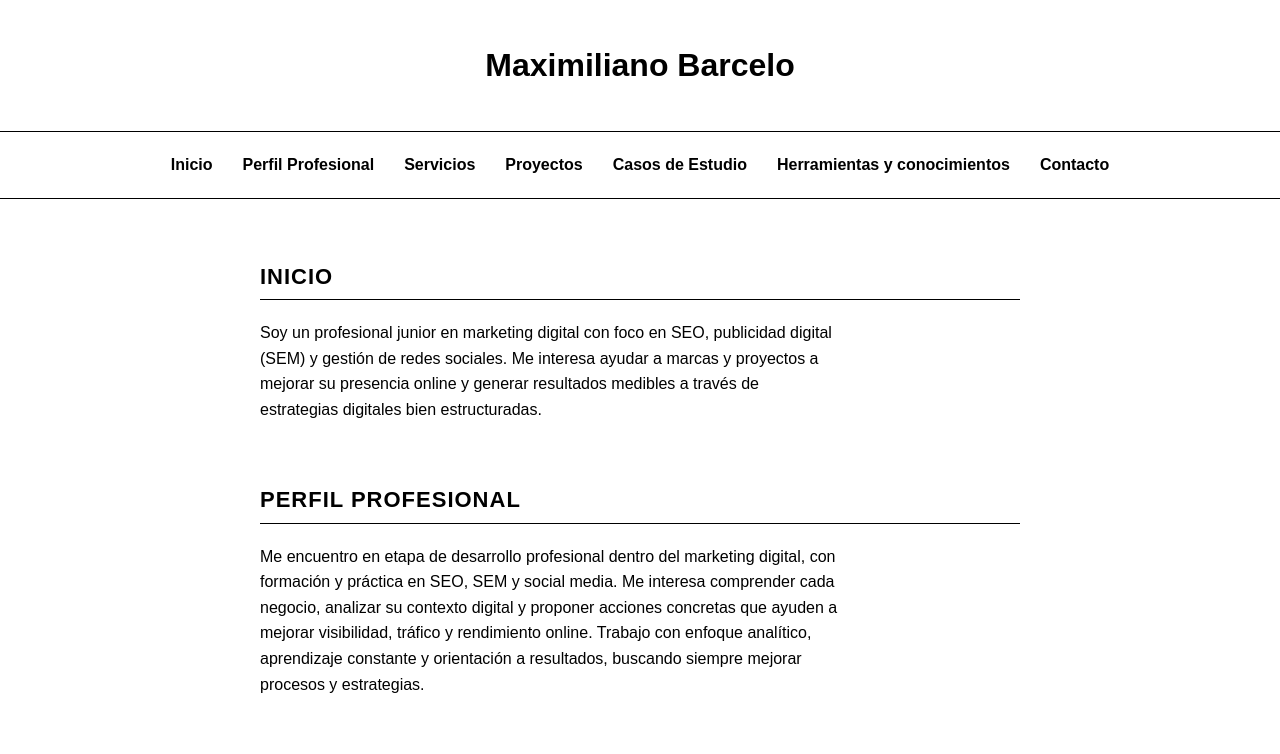
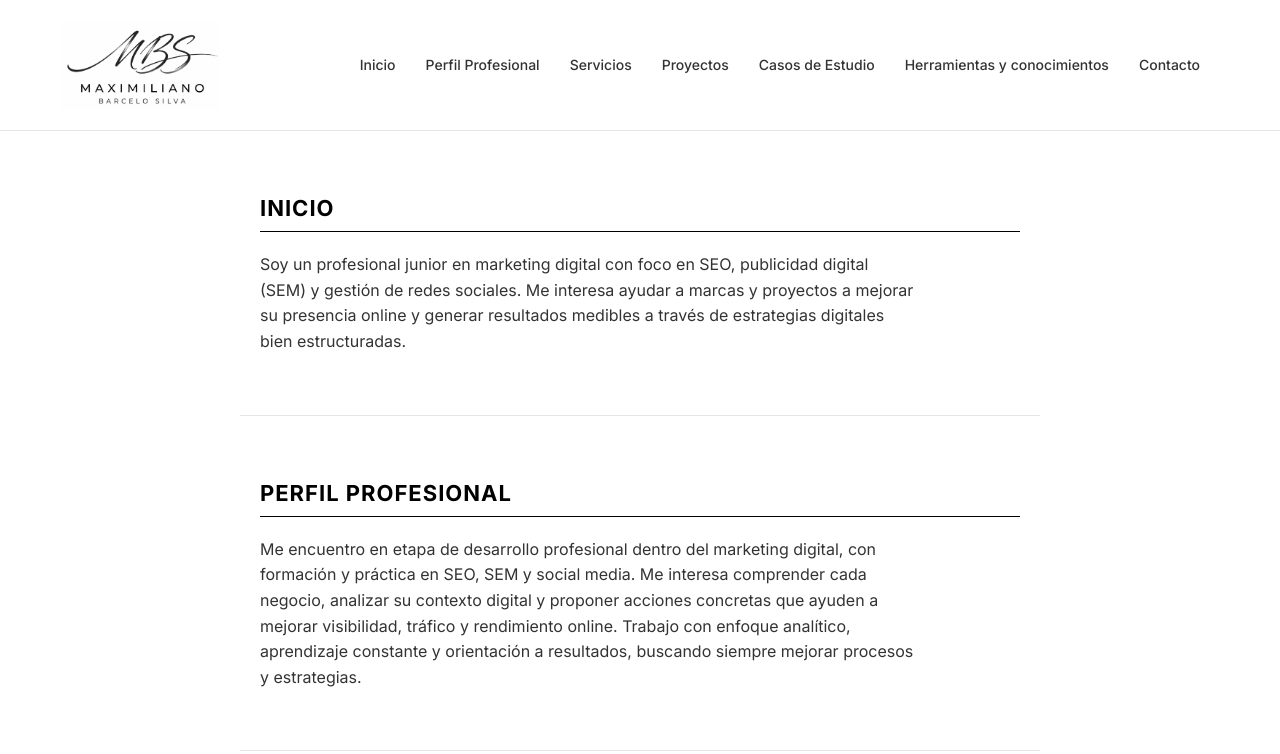
Before and after one commit to MaxiBarcelo1933/portfolio, a plain HTML site: page index.html in a window 1280 px wide. Shown: the top 754 px of the page. Drawn offline with nearby package versions, Linux system fonts and the light colour scheme.

Commit message:
Add files via upload

```diff
--- a/index.html
+++ b/index.html
@@ -3,15 +3,26 @@
 <head>
     <meta charset="UTF-8">
     <meta name="viewport" content="width=device-width, initial-scale=1.0">
+    <link rel="preconnect" href="https://fonts.googleapis.com">
+    <link rel="preconnect" href="https://fonts.gstatic.com" crossorigin>
+    <link href="https://fonts.googleapis.com/css2?family=Inter:wght@300;400;500;600;700&display=swap" rel="stylesheet">
+
     <link rel="stylesheet" href="style.css">
     <title>Maximiliano Barcelo</title>
 </head>
 <body>
-    <header>
-        <h1>Maximiliano Barcelo</h1>
-    </header>
+    <header class="header">
+        <div class="header-inner">
+        <img src="Logo.png" alt="Logo Maximiliano Barcelo" class="logo">
 
-    <nav>
+       <button class="menu-toggle" aria-label="Abrir menú">
+    <span></span>
+    <span></span>
+    <span></span>
+</button>
+
+
+    <nav class="nav">
         <ul>
             <li><a href="#Inicio">Inicio</a></li>
 
@@ -28,7 +39,8 @@
             <li><a href="#Contacto">Contacto</a></li>
         </ul>
     </nav>
-
+    </div>
+</header>
     <section id="Inicio" class="section-hidden">
         <h2>Inicio</h2>
         <p>Soy un profesional junior en marketing digital con foco en SEO, publicidad digital (SEM) y gestión de redes sociales. Me interesa ayudar a marcas y proyectos a mejorar su presencia online y generar resultados medibles a través de estrategias digitales bien estructuradas.</p>
--- a/script.js
+++ b/script.js
@@ -42,3 +42,10 @@ $(window).on('scroll', function () {
     });
 
 });
+
+ const toggle = document.querySelector('.menu-toggle');
+    const nav = document.querySelector('.nav');
+
+    toggle.addEventListener('click', () => {
+        nav.classList.toggle('active');
+    });
--- a/style.css
+++ b/style.css
@@ -5,26 +5,71 @@
 }
 
 body {
-    font-family: Arial, Helvetica, sans-serif;
-    background-color: #ffffff;
-    color: #000000;
+    font-family: 'Inter', system-ui, sans-serif;
+    background-color: var(--white);
+    color: var(--gray-dark);
     line-height: 1.6;
 }
 
-header {
-    padding: 40px 20px;
-    text-align: center;
-    border-bottom: 1px solid #000;
+.menu-toggle {
+    display: flex;
+    background: none;
+    border: none;
+    font-size: 24px;
+    cursor: pointer;
 }
+
+
+p {
+    font-size: 16px;
+    font-weight: 400;
+    color: var(--gray-dark);
+    max-width: 65ch;
+}
+
+footer p {
+    color: var(--gray-medium);
+}
+
+.header {
+    border-bottom: 1px solid var(--gray-light);
+}
+.header-inner {
+    max-width: 1200px;
+    margin: 0 auto;
+    padding: 20px;
+    display: flex;
+    align-items: center;
+    justify-content: space-between;
+}
+
+.logo {
+    height: 90px;
+    width: auto;
+}
+
 
 header h1 {
     font-size: 32px;
-    font-weight: bold;
+    font-weight: 600;
+    color: var(--black);
 }
 
-nav {
-    border-bottom: 1px solid #000;
+section h2 {
+    font-size: 22px;
+    font-weight: 500;
+    color: var(--black);
+    margin-bottom: 20px;
+    border-bottom: 1px solid var(--gray-light);
+    padding-bottom: 5px;
 }
+
+
+.nav {
+    display: flex;
+    gap: 28px;
+}
+
 
 nav ul {
     list-style: none;
@@ -34,20 +79,28 @@ nav ul {
     padding: 20px;
 }
 
-nav a {
+.nav a {
+    font-size: 14px;
+    font-weight: 500;
+    color: var(--gray-dark);
     text-decoration: none;
-    color: #000;
-    font-weight: bold;
 }
 
-nav a:hover {
-    text-decoration: underline;
+.nav a:hover {
+    color: var(--black);
 }
 
 section {
     max-width: 800px;
     margin: 60px auto;
     padding: 0 20px;
+    border-bottom: 1px solid var(--gray-light);
+    padding-bottom: 60px;
+}
+
+
+section:last-of-type {
+    border-bottom: none;
 }
 
 section h2 {
@@ -59,6 +112,7 @@ section h2 {
     border-bottom: 1px solid #000;
     padding-bottom: 5px;
 }
+
 
 
 section p {
@@ -74,9 +128,47 @@ footer {
 
 @media (max-width: 768px) {
 
-    header h1 {
-        font-size: 26px;
+   .menu-toggle {
+        display: flex;
+        width: 32px;
+        height: 24px;
+        background: red;
+        border: none;
+        cursor: pointer;
+
+        flex-direction: column;
+        justify-content: space-between;
     }
+.menu-toggle span {
+        height: 2px;
+        width: 100%;
+        background-color: #000;
+        display: block;
+    }
+
+
+   .header-inner {
+        flex-direction: column;
+        align-items: center;
+        gap: 20px;
+    }
+
+
+    .nav {
+        display: none;
+        width: 100%;
+        flex-direction: column;
+        align-items: center;
+        gap: 18px;
+    }
+    .nav a {
+        font-size: 16px;
+    }
+
+    .nav.active {
+        display: flex;
+    }
+
 
     nav ul {
         flex-direction: column;
@@ -163,3 +255,28 @@ button:hover {
     opacity: 1;
     transform: translateY(0);
 }
+
+* {
+    -webkit-font-smoothing: antialiased;
+    -moz-osx-font-smoothing: grayscale;
+}
+
+:root {
+    --black: #000000;
+    --gray-dark: #333333;
+    --gray-medium: #777777;
+    --gray-light: #e5e5e5;
+    --white: #ffffff;
+}
+
+input,
+textarea {
+    border: 1px solid var(--gray-light);
+    color: var(--gray-dark);
+}
+
+input:focus,
+textarea:focus {
+    border-color: var(--gray-dark);
+    outline: none;
+}
```
Also changed, not shown: Logo.png (added).
